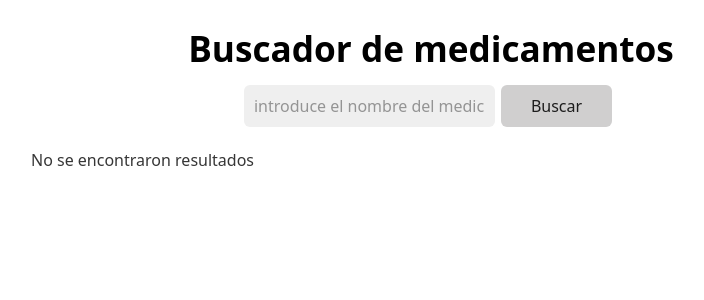
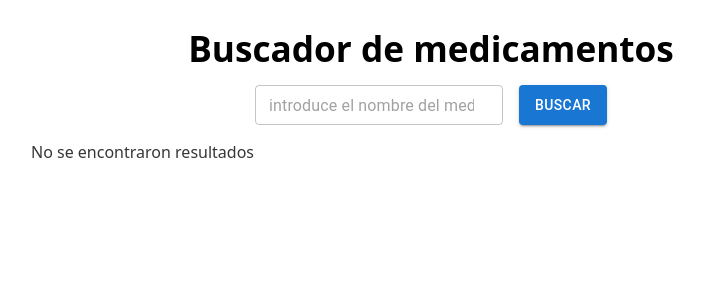
Before and after one commit to anhell85/search-for-medicines, a React (Vite) app: page / in a window 1280 px wide. Shown: the top 300 px of the page, without its empty margins (209-913 px from the left). Built offline with nearby package versions, Linux system fonts and the light colour scheme; the HTML template or start-up script is replaced by a standard one.

Commit message:
feat: added MaterialUI

```diff
--- a/src/App.jsx
+++ b/src/App.jsx
@@ -1,4 +1,5 @@
-import { useEffect, useState, useRef } from 'react';
+import {Button, TextField } from '@mui/material';
+import { styled } from '@mui/material/styles';
 import './App.scss'
 
 import { Drugs } from './components/drugs';
@@ -26,20 +27,28 @@ function App() {
     }
   }
 
-
-
   return (
     <section className='App'>
       <header>
         <h1>Buscador de medicamentos</h1>
         <form className='form' onSubmit={handleSubmit}>
-          <input
+        <TextField
+          onChange={handleChange}
+          value={search}
+          id="outlined-basic"
+          name="search"
+          type="search"
+          placeholder='introduce el nombre del medicamento'
+          required
+          size="small"
+        />
+          {/* <input
             onChange={handleChange}
             value={search}
             name="search"
             type="text"
-            placeholder='introduce el nombre del medicamento' />
-          <button type='submit'> Buscar</button>
+            placeholder='introduce el nombre del medicamento' /> */}
+          <Button variant="contained" type="submit">Buscar</Button>
         </form>
         {error && <p style={{color:'red'}} >{error}</p>}
       </header>
--- a/src/App.scss
+++ b/src/App.scss
@@ -20,6 +20,7 @@ header {
 .form {
   display: flex;
   justify-content: center;
+  gap: 1rem;
 }
 .drugs {
   display: grid;
--- a/src/components/drugs.jsx
+++ b/src/components/drugs.jsx
@@ -1,14 +1,35 @@
 /* eslint-disable react/prop-types */
-
+import {List, ListItemButton, ListItemText} from '@mui/material';
+import { styled } from '@mui/material/styles';
+const handleListItemClick = () => {
+  console.log('hola');
+}
+const selectedIndex = 0
+const Item = styled('div')(() => ({
+  marginTop: '10px',
+}));
 function ListOfdrugs({listDrugs}) {
   return (
-    <ul className='drugs'>
-    {
-    listDrugs.map(drug => (
-      <li className="drug" key={drug.id}>{drug.name}</li>
+    <List component="nav" aria-label="main mailbox folders"
+    sx={{
+      maxHeight: 600,
+      overflow: 'auto',
+    }}>
+      {
+        listDrugs.map(drug => (
+          <Item key={drug.id}>
 
-    ))}
-  </ul>
+            <ListItemButton
+            className="drug"
+            key={drug.id}
+            selected={selectedIndex === 0}
+            onClick={(event) => handleListItemClick(event, 0)}>
+              <ListItemText primary={drug.name} />
+            </ListItemButton>
+          </Item>
+        ))
+      }
+    </List>
   )
 }
 function NoDrugsResult() {
```
